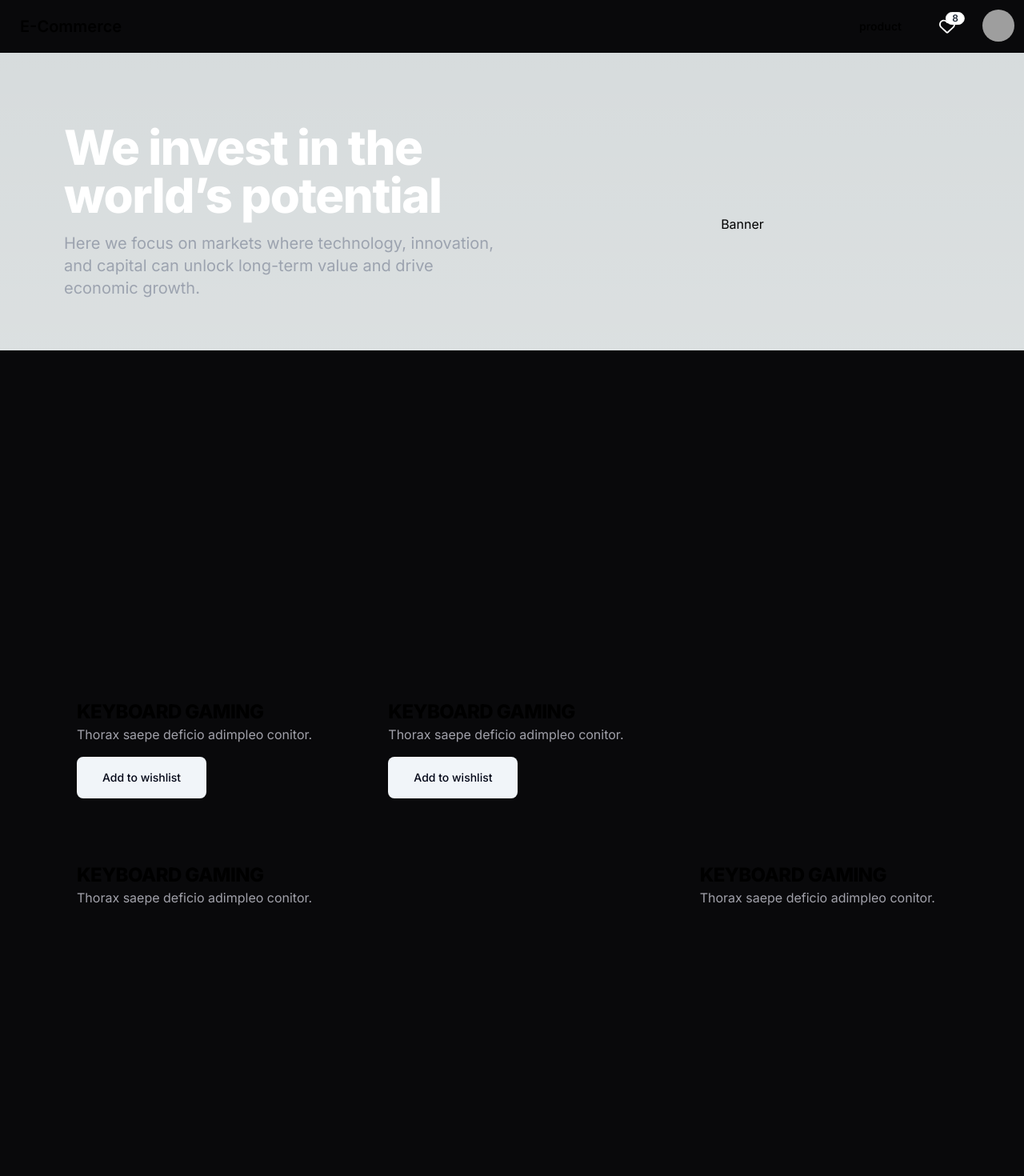
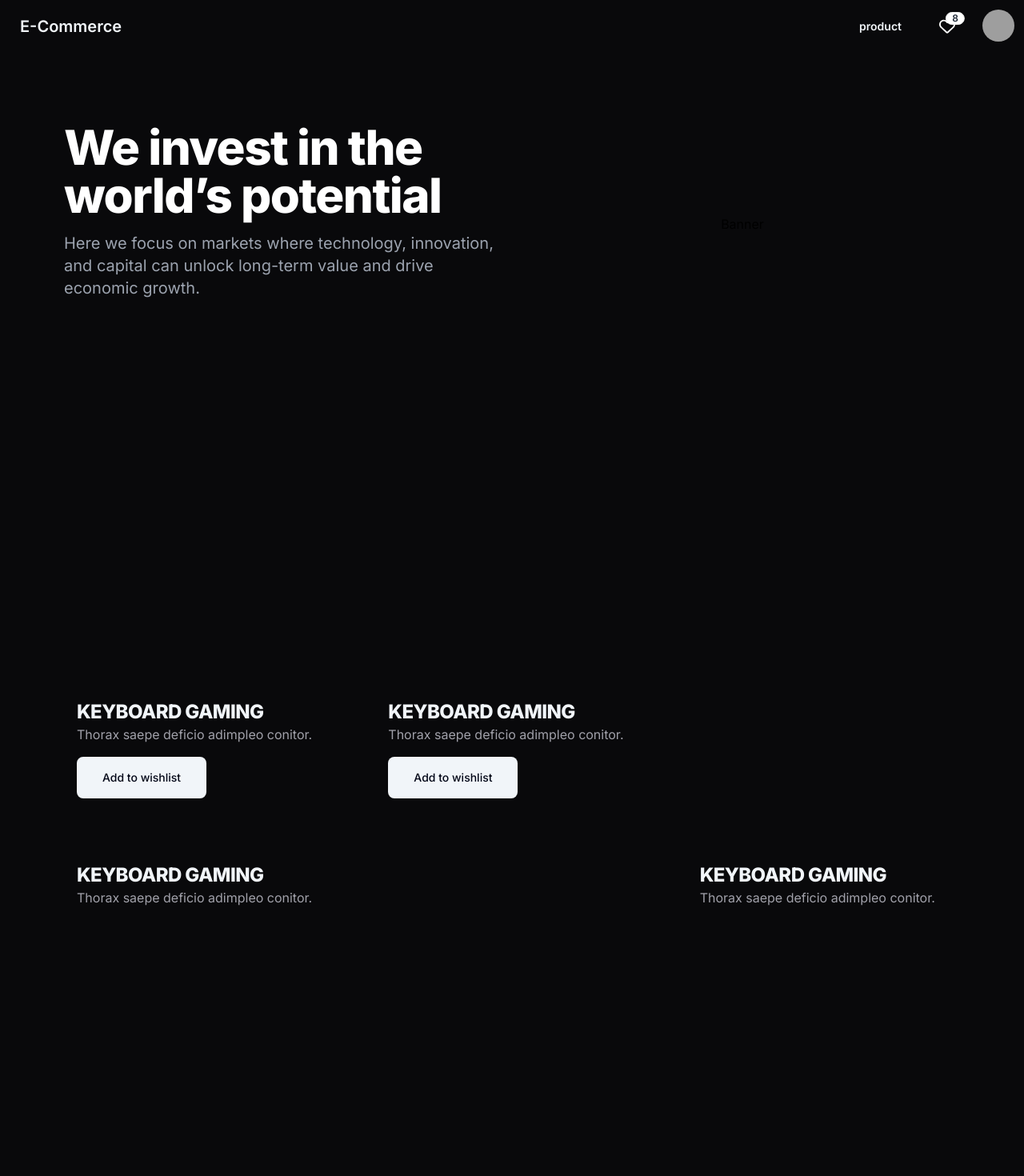
Before and after one commit to fauzandwip/p3-Modern_E-Commerce, a Next.js app in the folder ecommerce-app/: page / in a window 1280 px wide. Shown: the top 1470 px of the page at 80% size. Built offline with nearby package versions, Linux system fonts and the light colour scheme; grey boxes are pictures that could not be loaded.

Commit message:
feat: slicing wishlist page create new Card component refactor: change Card component to CardCustom component

```diff
--- /dev/null
+++ b/ecommerce-app/src/app/wishlist/page.tsx
@@ -0,0 +1,11 @@
+import Wishlist from '@/pages/Wishlist';
+
+const WishlistPage = () => {
+	return (
+		<div className="w-full h-min-screen">
+			<Wishlist />
+		</div>
+	);
+};
+
+export default WishlistPage;
--- a/ecommerce-app/src/components/Card.tsx
+++ b/ecommerce-app/src/components/Card.tsx
@@ -1,3 +1,7 @@
+'use client';
+
+import { useState } from 'react';
+
 type Props = {
 	position?: string;
 };
@@ -6,33 +10,33 @@ const Card = ({ position = 'justify-end bg-gradient-to-t' }: Props) => {
 	// https://cf-img.fnatic.com/cdn-cgi/image/dpr=1,fit=cover,format=auto,width=1536/https://cdn.sanity.io/images/5gii1snx/production/a701a722e980747af20c8fe67f94370116c7cd19-750x1200.jpg
 	// https://cf-img.fnatic.com/cdn-cgi/image/dpr=1,fit=contain,format=auto,height=3200,width=1536,trim=266;0;267;0/https://cdn.sanity.io/images/5gii1snx/production/58717b85213e0cbf8f8b1663204eeb6bb2b60c5c-1600x1600.png
 	// https://cf-img.fnatic.com/cdn-cgi/image/dpr=1,fit=contain,format=auto,width=1536/https://cdn.sanity.io/images/5gii1snx/production/2bff446bc5a5b2770836f239421af736bde1e54c-8736x11648.jpg
+
+	const [buttonShow, setButtonShow] = useState(false);
 	return (
-		<div
-			className={`flex flex-col w-full h-full flex-1 rounded-xl bg-center bg-[url('https://cf-img.fnatic.com/cdn-cgi/image/dpr=1,fit=contain,format=auto,width=1536/https://cdn.sanity.io/images/5gii1snx/production/2bff446bc5a5b2770836f239421af736bde1e54c-8736x11648.jpg')] bg-cover`}
-		>
+		<div className="w-full h-full flex flex-col">
 			<div
-				className={`from-zinc-950/80 from-0% to-50% flex flex-col w-full h-full p-8 ${
-					position === 'center'
-						? 'items-center justify-between bg-gradient-to-b'
-						: position
-				}`}
+				onMouseOver={() => setButtonShow(true)}
+				onMouseLeave={() => setButtonShow(false)}
+				className="rounded-md w-full h-5/6 p-4 flex flex-col justify-end items-center bg-[url('https://cf-img.fnatic.com/cdn-cgi/image/dpr=1,fit=contain,format=auto,width=1536/https://cdn.sanity.io/images/5gii1snx/production/2bff446bc5a5b2770836f239421af736bde1e54c-8736x11648.jpg')] bg-cover bg-red-500"
+			>
+				<button
+					className={`py-5 w-full border-orange-600 bg-zinc-900 text-slate-100 rounded-lg text-sm font-medium hover:shadow-lg hover:shadow-slate-100 transition-all ease-in-out duration-300 delay-50 ${
+						buttonShow
+							? 'none translate-y-0 opacity-100'
+							: 'translate-y-4 opacity-0'
+					}`}
+				>
+					Add to wishlist
+				</button>
+			</div>
+			<div
+				className={`flex-1 from-zinc-950/80 from-0% to-50% flex flex-col w-full rounded-xl h-1/6 pt-2`}
 			>
 				<div>
-					<h1
-						className={`text-2xl font-extrabold tracking-tight ${
-							position === 'center' ? 'text-center' : ''
-						}`}
-					>
-						KEYBOARD GAMING
-					</h1>
-					<p className=" text-zinc-400">
-						Thorax saepe deficio adimpleo conitor.
-					</p>
-					{/* <p className="text-sm mt-2">$109.99</p> */}
+					<h1 className={`text-slate-100 font-medium`}>KEYBOARD GAMING</h1>
+					<p className="text-[12px] text-zinc-400">suspendo-tenetur</p>
+					<p className="text-sm mt-2 text-slate-100">$109.99</p>
 				</div>
-				<button className="px-8 py-4 bg-slate-100 text-slate-950 w-max rounded-lg text-sm font-medium mt-4">
-					Add to wishlist
-				</button>
 			</div>
 		</div>
 	);
--- /dev/null
+++ b/ecommerce-app/src/components/CardCustom.tsx
@@ -0,0 +1,41 @@
+type Props = {
+	position?: string;
+};
+
+const Card = ({ position = 'justify-end bg-gradient-to-t' }: Props) => {
+	// https://cf-img.fnatic.com/cdn-cgi/image/dpr=1,fit=cover,format=auto,width=1536/https://cdn.sanity.io/images/5gii1snx/production/a701a722e980747af20c8fe67f94370116c7cd19-750x1200.jpg
+	// https://cf-img.fnatic.com/cdn-cgi/image/dpr=1,fit=contain,format=auto,height=3200,width=1536,trim=266;0;267;0/https://cdn.sanity.io/images/5gii1snx/production/58717b85213e0cbf8f8b1663204eeb6bb2b60c5c-1600x1600.png
+	// https://cf-img.fnatic.com/cdn-cgi/image/dpr=1,fit=contain,format=auto,width=1536/https://cdn.sanity.io/images/5gii1snx/production/2bff446bc5a5b2770836f239421af736bde1e54c-8736x11648.jpg
+	return (
+		<div
+			className={`flex flex-col w-full h-full flex-1 rounded-xl bg-center bg-[url('https://cf-img.fnatic.com/cdn-cgi/image/dpr=1,fit=contain,format=auto,width=1536/https://cdn.sanity.io/images/5gii1snx/production/2bff446bc5a5b2770836f239421af736bde1e54c-8736x11648.jpg')] bg-cover`}
+		>
+			<div
+				className={`from-zinc-950/80 from-0% to-50% flex flex-col w-full h-full p-8 rounded-xl ${
+					position === 'center'
+						? 'items-center justify-between bg-gradient-to-b'
+						: position
+				}`}
+			>
+				<div>
+					<h1
+						className={`text-slate-100 text-2xl font-extrabold tracking-tight ${
+							position === 'center' ? 'text-center' : ''
+						}`}
+					>
+						KEYBOARD GAMING
+					</h1>
+					<p className=" text-zinc-400">
+						Thorax saepe deficio adimpleo conitor.
+					</p>
+					{/* <p className="text-sm mt-2">$109.99</p> */}
+				</div>
+				<button className="px-8 py-4 bg-slate-100 text-slate-950 w-max rounded-lg text-sm font-medium mt-4">
+					Add to wishlist
+				</button>
+			</div>
+		</div>
+	);
+};
+
+export default Card;
--- a/ecommerce-app/src/components/CardList.tsx
+++ b/ecommerce-app/src/components/CardList.tsx
@@ -1,38 +1,38 @@
-import Card from './Card';
+import CardCustom from './CardCustom';
 
 const CardList = () => {
 	return (
 		<div className="flex flex-col w-full min-h-screen bg-zinc-950 px-16 py-8 gap-20">
 			<div className="grid grid-cols-3 gap-4 ">
 				<div className="col-span-1 w-full h-[70vh]">
-					<Card />
+					<CardCustom />
 				</div>
 				<div className="col-span-2 w-full h-[70vh]">
-					<Card />
+					<CardCustom />
 				</div>
 				<div className="col-span-2 w-full h-[70vh]">
-					<Card position={'justify-between bg-gradient-to-b'} />
+					<CardCustom position={'justify-between bg-gradient-to-b'} />
 				</div>
 				<div className="col-span-1 w-full h-[70vh]">
-					<Card position={'justify-between bg-gradient-to-b'} />
+					<CardCustom position={'justify-between bg-gradient-to-b'} />
 				</div>
 			</div>
 
 			<div className="grid grid-cols-2 h-screen gap-4 py-6">
 				<div className="w-full">
-					<Card />
+					<CardCustom />
 				</div>
 				<div className="w-full">
-					<Card />
+					<CardCustom />
 				</div>
 				{/* <div className="w-full">
-					<Card />
+					<CardCustom />
 				</div> */}
 			</div>
 
 			<div className="w-full h-[80vh] ">
 				<div className="w-full h-full">
-					<Card position={'center'} />
+					<CardCustom position={'center'} />
 				</div>
 			</div>
 		</div>
--- a/ecommerce-app/src/components/Navbar.tsx
+++ b/ecommerce-app/src/components/Navbar.tsx
@@ -4,11 +4,11 @@ const Navbar = () => {
 	return (
 		<div className="navbar bg-zinc-950">
 			<div className="flex-1">
-				<a className="btn btn-ghost text-xl">E-Commerce</a>
+				<a className="btn btn-ghost text-slate-100 text-xl">E-Commerce</a>
 			</div>
 			<div className="flex-none gap-4">
 				<div role="button" className="btn btn-ghost">
-					<p>product</p>
+					<p className="text-slate-100">product</p>
 				</div>
 				<div className="">
 					<div role="button" className="btn btn-ghost btn-circle">
--- a/ecommerce-app/src/pages/Home.tsx
+++ b/ecommerce-app/src/pages/Home.tsx
@@ -4,7 +4,7 @@ import ShopInformation from '@/components/ShopInformation';
 
 const Home = () => {
 	return (
-		<div className="flex flex-col w-full">
+		<div className="flex flex-col w-full bg-zinc-950">
 			<div className="flex w-full px-16 mt-14">
 				<div className="flex-1 items-center">
 					<ShopInformation />
--- /dev/null
+++ b/ecommerce-app/src/pages/Wishlist.tsx
@@ -0,0 +1,27 @@
+import Card from '@/components/Card';
+
+const Wishlist = () => {
+	const arr = [];
+	for (let i = 0; i < 19; i++) {
+		arr.push(i);
+	}
+
+	return (
+		<div className="w-full h-full bg-zinc-950 flex flex-col gap-10 justify-start items-start py-10 px-16">
+			<div>
+				<h1 className="text-4xl font-extrabold">Wishlist</h1>
+			</div>
+			<div className="w-full grid grid-cols-4 justify-start gap-x-6 gap-y-8">
+				{arr.map((_, i) => {
+					return (
+						<div key={i} className=" aspect-[1/1.5]">
+							<Card />
+						</div>
+					);
+				})}
+			</div>
+		</div>
+	);
+};
+
+export default Wishlist;
```
